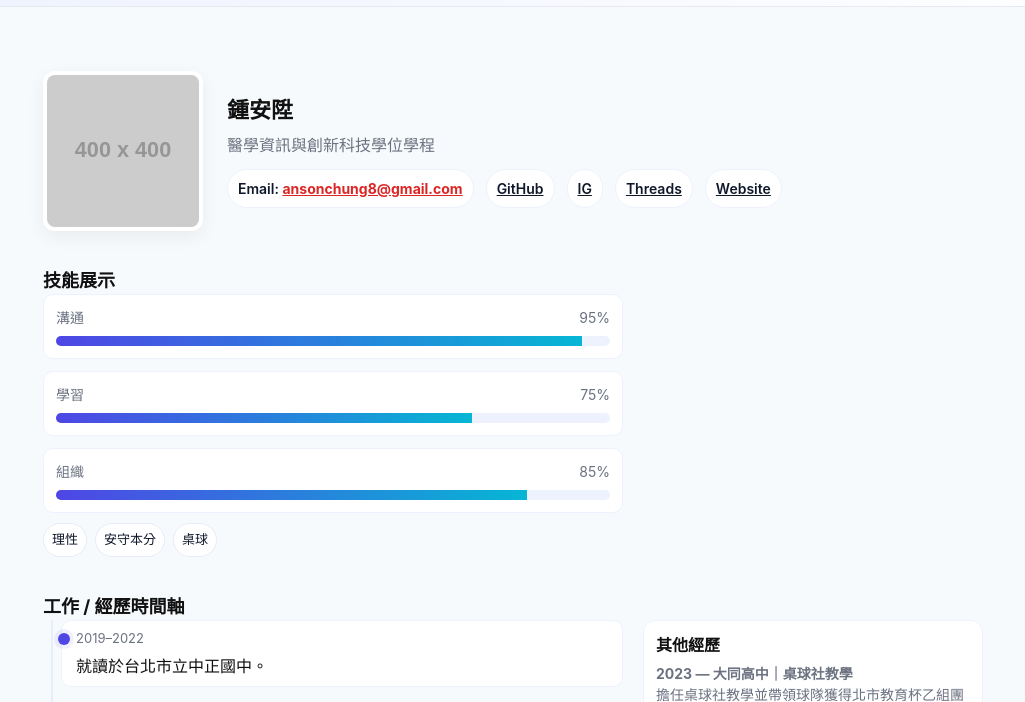
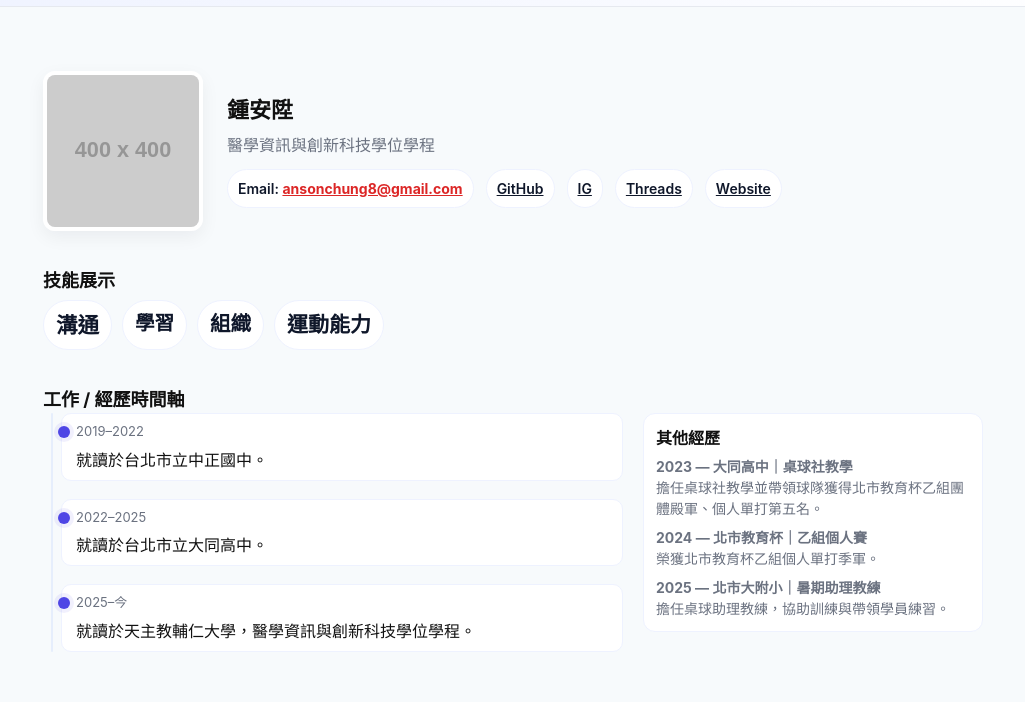
Before and after one commit to anson106/self-profile-ex, a plain HTML site: page index.html in a window 1280 px wide. Shown: the part 86-788 px from the top of the page, without its empty margins (127-1152 px from the left). Drawn offline with Linux system fonts and the light colour scheme; placeholder pictures from the web are drawn by us.

Commit message:
update tag-cloud

```diff
--- a/index.html
+++ b/index.html
@@ -43,6 +43,11 @@
     .progress > i{display:block;height:100%;background:linear-gradient(90deg,var(--accent),#06b6d4);width:0%;transition:width 1s cubic-bezier(.2,.9,.2,1)}
     .tags{display:flex;gap:8px;flex-wrap:wrap;margin-top:10px}
     .tag{background:#fff;padding:6px 8px;border-radius:999px;border:1px solid #e6edf9;color:#0f172a;font-size:13px}
+
+    /* Skill cloud */
+    .skill-cloud{display:flex;flex-wrap:wrap;gap:10px;margin-top:6px}
+    .skill-tag{background:#fff;padding:8px 12px;border-radius:999px;border:1px solid #eef2ff;color:#0f172a;cursor:default;transition:transform .12s,box-shadow .12s}
+    .skill-tag:hover{transform:translateY(-4px);box-shadow:0 8px 20px rgba(15,23,42,.06)}
 
     /* Timeline */
     .timeline{position:relative;padding-left:18px}
@@ -114,24 +119,12 @@
       <div class="grid">
         <div>
           <div class="skills-list">
-            <div class="skill">
-              <div class="label"><span>溝通</span><span>95%</span></div>
-              <div class="progress" data-value="95"><i></i></div>
+            <div class="skill-cloud" aria-label="技能標籤雲">
+              <span class="skill-tag" data-value="95">溝通</span>
+              <span class="skill-tag" data-value="75">學習</span>
+              <span class="skill-tag" data-value="85">組織</span>
+              <span class="skill-tag" data-value="90">運動能力</span>
             </div>
-            <div class="skill">
-              <div class="label"><span>學習</span><span>75%</span></div>
-              <div class="progress" data-value="75"><i></i></div>
-            </div>
-            <div class="skill">
-              <div class="label"><span>組織</span><span>85%</span></div>
-              <div class="progress" data-value="85"><i></i></div>
-            </div>
-          </div>
-          <div class="tags" aria-hidden="true">
-            <span class="tag">理性</span>
-            <span class="tag">安守本分</span>
-            <span class="tag">桌球</span>
-          </div>
         </div>
       </div>
     </section>
@@ -215,6 +208,15 @@
             const bar = p.querySelector('i');
             bar.style.width = v + '%';
           });
+          // set skill-tag sizes when skills section becomes visible
+          entry.target.querySelectorAll('.skill-tag').forEach(tag=>{
+            const v = Number(tag.dataset.value) || 60;
+            // map value (0-100) to font-size 12px - 20px
+            const size = 12 + (v/100) * 10;
+            tag.style.fontSize = size + 'px';
+            // also emphasize higher values
+            tag.style.fontWeight = v > 80 ? '700' : '600';
+          });
         }
       });
     },{threshold:0.15});
```
